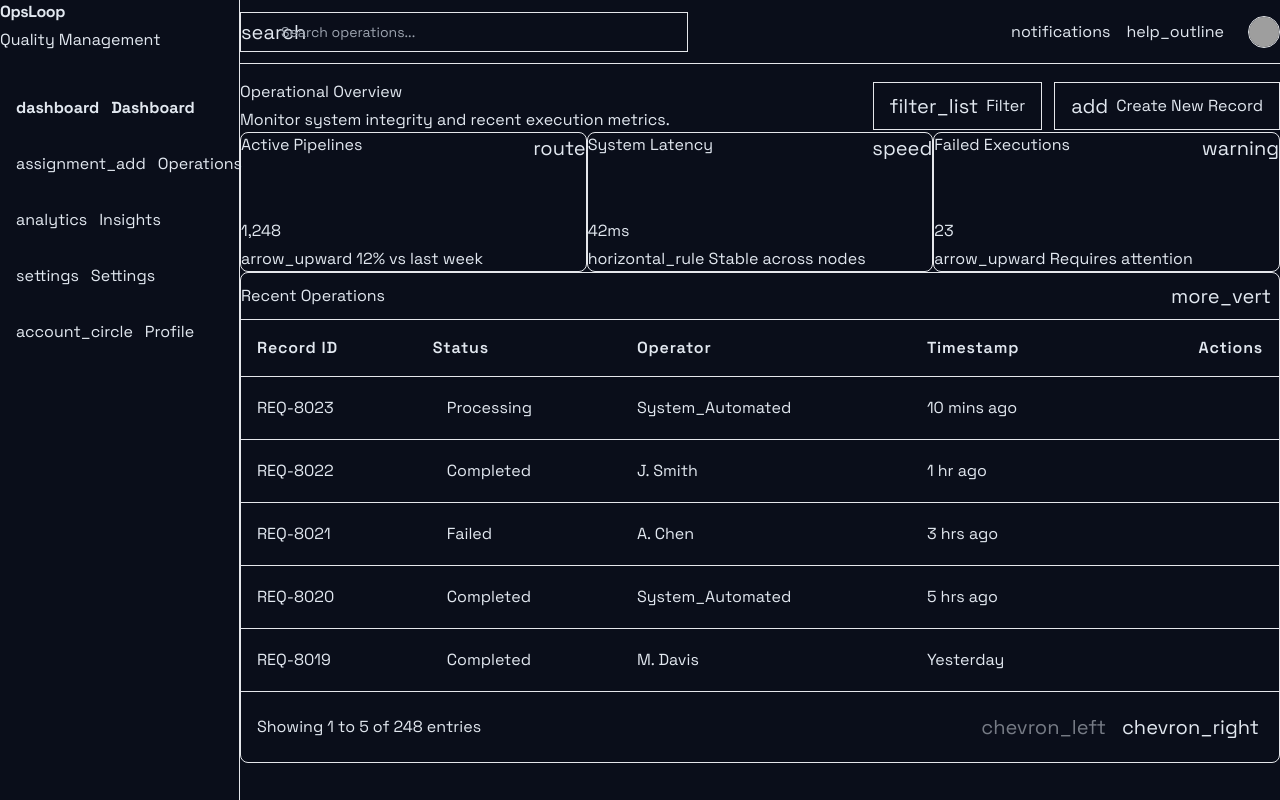
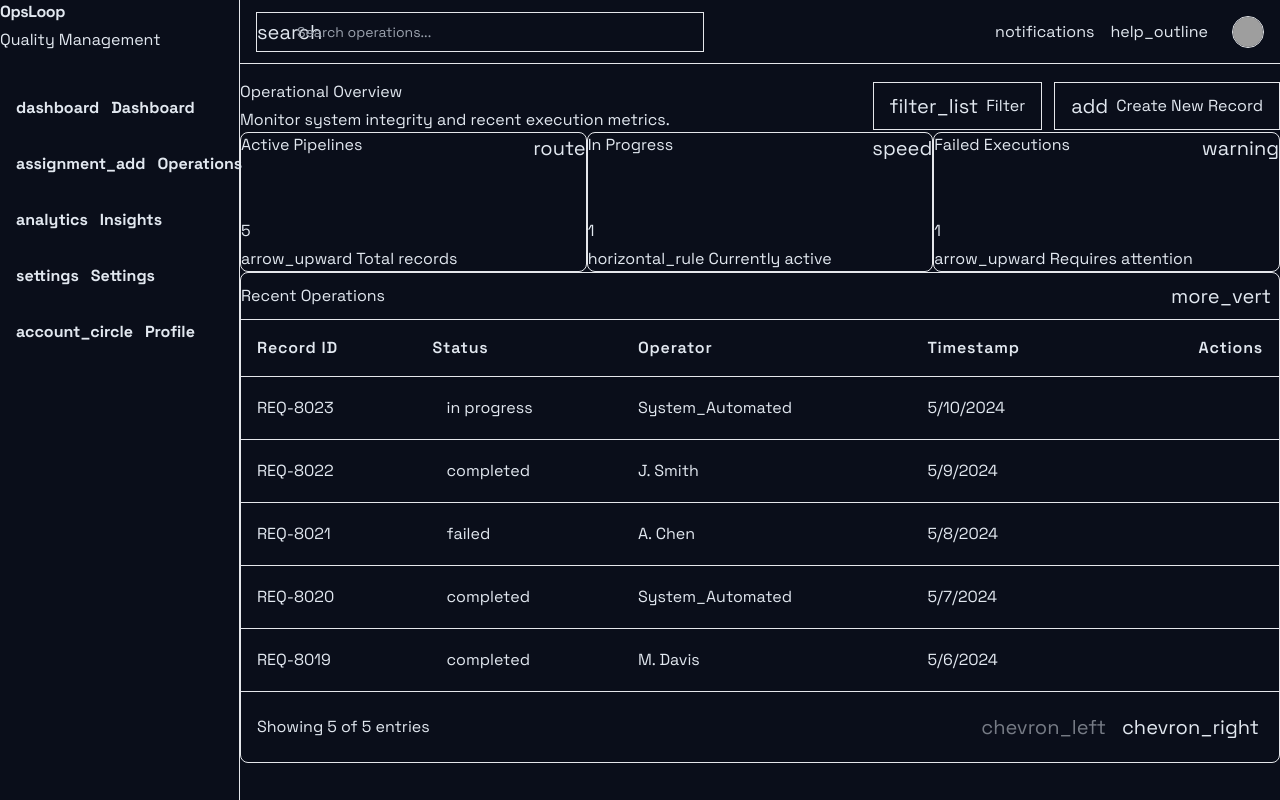
Before and after one commit to hikmetgulsesli/ops-quality-loop-0510, a React (Vite) app: page / in a window 1280 px wide. Built offline with nearby package versions, Linux system fonts and the light colour scheme; grey boxes are pictures that could not be loaded.

Commit message:
wip: wire Dashboard with AppContext, search, navigation, and dynamic data

```diff
--- a/src/screens/Dashboard.tsx
+++ b/src/screens/Dashboard.tsx
@@ -8,74 +8,108 @@
 // 4. Replace placeholder data with props/state
 
 import { useState } from "react";
+import { useAppContext } from '../contexts/AppContext';
 
 interface DashboardProps {}
 
 export function Dashboard(props: DashboardProps) {
+  const { state, setScreen, setSearchQuery, selectRecord } = useAppContext();
+  const [mobileMenuOpen, setMobileMenuOpen] = useState(false);
+
+  const filteredRecords = state.records.filter(r =>
+    r.title.toLowerCase().includes(state.searchQuery.toLowerCase()) ||
+    r.operator.toLowerCase().includes(state.searchQuery.toLowerCase()) ||
+    r.department.toLowerCase().includes(state.searchQuery.toLowerCase())
+  );
+
+  const statusCounts = {
+    pending: state.records.filter(r => r.status === 'pending').length,
+    in_progress: state.records.filter(r => r.status === 'in_progress').length,
+    completed: state.records.filter(r => r.status === 'completed').length,
+    blocked: state.records.filter(r => r.status === 'blocked').length,
+    failed: state.records.filter(r => r.status === 'failed').length,
+  };
+
+  const navLink = (screen: string, label: string, icon: string, active?: boolean) => (
+    <button
+      key={screen}
+      onClick={() => { setScreen(screen as any); setMobileMenuOpen(false); }}
+      className={`flex items-center gap-3 px-4 py-3 rounded-lg font-bold transition-colors duration-200 active:scale-[0.98] cursor-pointer w-full text-left ${
+        active
+          ? 'bg-secondary-container text-on-secondary-container'
+          : 'text-on-surface-variant hover:text-on-surface hover:bg-surface-container-highest'
+      }`}
+      aria-label={label}
+    >
+      <span className="material-symbols-outlined" data-icon={icon}>{icon}</span>
+      <span className="font-body-md text-body-md">{label}</span>
+    </button>
+  );
+
   return (
     <>
       {/* SideNavBar */}
-      <nav className="hidden md:flex bg-surface-container dark:bg-surface-container fixed left-0 top-0 h-full w-[240px] border-r border-outline-variant dark:border-outline-variant flex-col py-xl z-20">
+      <nav className={`${mobileMenuOpen ? 'flex' : 'hidden'} md:flex bg-surface-container fixed left-0 top-0 h-full w-[240px] border-r border-outline-variant flex-col py-xl z-20`}>
         {/* Brand Header */}
         <div className="px-lg mb-8 flex flex-col gap-1">
-      <span className="font-title-sm text-title-sm font-bold text-primary dark:text-primary tracking-tight">OpsLoop</span>
+          <span className="font-title-sm text-title-sm font-bold text-primary tracking-tight">OpsLoop</span>
           <span className="font-label-caps text-label-caps text-on-surface-variant">Quality Management</span>
         </div>
         {/* Navigation Links */}
         <ul className="flex flex-col gap-2 px-sm flex-1">
-      <li>
-      <a className="flex items-center gap-3 px-4 py-3 bg-secondary-container dark:bg-secondary-container text-on-secondary-container dark:text-on-secondary-container rounded-lg font-bold hover:bg-surface-container-highest dark:hover:bg-surface-container-highest transition-colors duration-200 active:scale-[0.98]" href="#">
-      <span className="material-symbols-outlined" data-icon="dashboard">dashboard</span>
-      <span className="font-body-md text-body-md">Dashboard</span>
-      </a>
-      </li>
-      <li>
-      <a className="flex items-center gap-3 px-4 py-3 text-on-surface-variant dark:text-on-surface-variant hover:text-on-surface dark:hover:text-on-surface rounded-lg hover:bg-surface-container-highest dark:hover:bg-surface-container-highest transition-colors duration-200 active:scale-[0.98]" href="#">
-      <span className="material-symbols-outlined" data-icon="assignment_add">assignment_add</span>
-      <span className="font-body-md text-body-md">Operations</span>
-      </a>
-      </li>
-      <li>
-      <a className="flex items-center gap-3 px-4 py-3 text-on-surface-variant dark:text-on-surface-variant hover:text-on-surface dark:hover:text-on-surface rounded-lg hover:bg-surface-container-highest dark:hover:bg-surface-container-highest transition-colors duration-200 active:scale-[0.98]" href="#">
-      <span className="material-symbols-outlined" data-icon="analytics">analytics</span>
-      <span className="font-body-md text-body-md">Insights</span>
-      </a>
-      </li>
-      <li>
-      <a className="flex items-center gap-3 px-4 py-3 text-on-surface-variant dark:text-on-surface-variant hover:text-on-surface dark:hover:text-on-surface rounded-lg hover:bg-surface-container-highest dark:hover:bg-surface-container-highest transition-colors duration-200 active:scale-[0.98]" href="#">
-      <span className="material-symbols-outlined" data-icon="settings">settings</span>
-      <span className="font-body-md text-body-md">Settings</span>
-      </a>
-      </li>
-      <li>
-      <a className="flex items-center gap-3 px-4 py-3 text-on-surface-variant dark:text-on-surface-variant hover:text-on-surface dark:hover:text-on-surface rounded-lg hover:bg-surface-container-highest dark:hover:bg-surface-container-highest transition-colors duration-200 active:scale-[0.98]" href="#">
-      <span className="material-symbols-outlined" data-icon="account_circle">account_circle</span>
-      <span className="font-body-md text-body-md">Profile</span>
-      </a>
-      </li>
+          <li>{navLink('dashboard', 'Dashboard', 'dashboard', state.screen === 'dashboard')}</li>
+          <li>{navLink('operations', 'Operations', 'assignment_add', state.screen === 'operations')}</li>
+          <li>{navLink('insights', 'Insights', 'analytics', state.screen === 'insights')}</li>
+          <li>{navLink('settings', 'Settings', 'settings', state.screen === 'settings')}</li>
+          <li>{navLink('profile', 'Profile', 'account_circle', state.screen === 'profile')}</li>
         </ul>
       </nav>
+      {/* Mobile overlay */}
+      {mobileMenuOpen && (
+        <div className="fixed inset-0 bg-black/50 z-10 md:hidden" onClick={() => setMobileMenuOpen(false)} />
+      )}
       {/* TopNavBar */}
-      <header className="hidden md:flex bg-surface dark:bg-surface fixed top-0 right-0 left-[240px] h-16 border-b border-outline-variant dark:border-outline-variant items-center justify-between px-margin-desktop z-10">
+      <header className="flex bg-surface fixed top-0 right-0 left-0 md:left-[240px] h-16 border-b border-outline-variant items-center justify-between px-4 md:px-margin-desktop z-10">
+        {/* Mobile menu toggle */}
+        <button
+          className="md:hidden flex items-center justify-center w-10 h-10 rounded-lg hover:bg-surface-container-highest transition-colors cursor-pointer"
+          onClick={() => setMobileMenuOpen(!mobileMenuOpen)}
+          aria-label="Toggle menu"
+        >
+          <span className="material-symbols-outlined">menu</span>
+        </button>
         {/* Search Bar (Left) */}
-      <div className="flex-1 max-w-md focus-within:ring-2 focus-within:ring-primary-container rounded-DEFAULT">
+        <div className="flex-1 max-w-md focus-within:ring-2 focus-within:ring-primary-container rounded-DEFAULT mx-2 md:mx-0">
           <div className="relative flex items-center w-full h-10 bg-surface-container-highest border border-outline-variant rounded-DEFAULT overflow-hidden">
             <div className="grid place-items-center h-full w-10 text-on-surface-variant">
               <span className="material-symbols-outlined text-[20px]">search</span>
             </div>
-      <input className="peer h-full w-full outline-none text-sm text-on-surface bg-transparent pr-2 font-body-sm text-body-sm placeholder-on-surface-variant border-none focus:ring-0" id="search" placeholder="Search operations..." type="text" />
+            <input
+              className="peer h-full w-full outline-none text-sm text-on-surface bg-transparent pr-2 font-body-sm text-body-sm placeholder-on-surface-variant border-none focus:ring-0"
+              id="search"
+              placeholder="Search operations..."
+              type="text"
+              value={state.searchQuery}
+              onChange={(e) => setSearchQuery(e.target.value)}
+              aria-label="Search operations"
+            />
           </div>
         </div>
         {/* Trailing Actions & Profile */}
         <div className="flex items-center gap-sm">
-      <button className="p-2 text-on-surface-variant hover:text-on-surface hover:bg-surface-container-high dark:hover:bg-surface-container-high rounded-full transition-colors cursor-pointer">
+          <button className="p-2 text-on-surface-variant hover:text-on-surface hover:bg-surface-container-high rounded-full transition-colors cursor-pointer" aria-label="Notifications">
             <span className="material-symbols-outlined" data-icon="notifications">notifications</span>
           </button>
-      <button className="p-2 text-on-surface-variant hover:text-on-surface hover:bg-surface-container-high dark:hover:bg-surface-container-high rounded-full transition-colors cursor-pointer">
+          <button className="p-2 text-on-surface-variant hover:text-on-surface hover:bg-surface-container-high rounded-full transition-colors cursor-pointer" aria-label="Help">
             <span className="material-symbols-outlined" data-icon="help_outline">help_outline</span>
           </button>
-      <div className="ml-4 h-8 w-8 rounded-full overflow-hidden border border-outline-variant cursor-pointer hover:ring-2 hover:ring-primary-container transition-all">
-      <img alt="Administrator Profile" className="w-full h-full object-cover" data-alt="A professional headshot of a corporate administrator, tightly cropped on the face. The lighting is crisp and studio-quality, emphasizing reliability and competence. The color palette aligns with a modern corporate setting, featuring deep navy and slate grey tones. The subject is well-lit against a neutral dark background, creating a high-contrast, premium aesthetic suitable for a high-density operational dashboard." src="https://lh3.googleusercontent.com/aida-public/AB6AXuCbUHJc9NefI_jKaOS8UuSuS5FaIxlF4Ev_X8c508CXqeVmDMAPwYm0iHPV2uTOHvqNicOl-wkLfIePWWTozOTjzXNLA-oW-O0lWippjvv31qka035GECYbTP4W8w6dFZqXyqGIT3JEw1qOOeOjc0IoKoDZqdi8Z7jDqjYH_9b0uqL5908K-vZ-CDaicaXBNnmB6Wqb7HXSv_IM3NlsOlCYgncbNcFjlkjjTlVkUmQP4yhSllRwnxLKMfOakxnaGzlHXOR8uoxHdrk" />
+          <div
+            className="ml-4 h-8 w-8 rounded-full overflow-hidden border border-outline-variant cursor-pointer hover:ring-2 hover:ring-primary-container transition-all"
+            onClick={() => setScreen('profile')}
+            role="button"
+            aria-label="Open profile"
+          >
+            <img alt="Administrator Profile" className="w-full h-full object-cover" src="https://lh3.googleusercontent.com/aida-public/AB6AXuCbUHJc9NefI_jKaOS8UuSuS5FaIxlF4Ev_X8c508CXqeVmDMAPwYm0iHPV2uTOHvqNicOl-wkLfIePWWTozOTjzXNLA-oW-O0lWippjvv31qka035GECYbTP4W8w6dFZqXyqGIT3JEw1qOOeOjc0IoKoDZqdi8Z7jDqjYH_9b0uqL5908K-vZ-CDaicaXBNnmB6Wqb7HXSv_IM3NlsOlCYgncbNcFjlkjjTlVkUmQP4yhSllRwnxLKMfOakxnaGzlHXOR8uoxHdrk" />
           </div>
         </div>
       </header>
@@ -88,11 +122,14 @@ export function Dashboard(props: DashboardProps) {
             <p className="font-body-md text-body-md text-on-surface-variant">Monitor system integrity and recent execution metrics.</p>
           </div>
           <div className="flex items-center gap-3">
-      <button className="flex items-center justify-center px-4 py-2 border border-outline-variant text-on-surface rounded-DEFAULT font-body-sm text-body-sm hover:bg-surface-container-high transition-colors focus:outline-none focus:ring-2 focus:ring-primary-container focus:ring-offset-2 focus:ring-offset-background">
+            <button className="flex items-center justify-center px-4 py-2 border border-outline-variant text-on-surface rounded-DEFAULT font-body-sm text-body-sm hover:bg-surface-container-high transition-colors focus:outline-none focus:ring-2 focus:ring-primary-container focus:ring-offset-2 focus:ring-offset-background cursor-pointer">
               <span className="material-symbols-outlined mr-2 text-[20px]">filter_list</span>
               Filter
             </button>
-      <button className="flex items-center justify-center px-4 py-2 bg-primary-container text-on-primary-container rounded-DEFAULT font-body-sm text-body-sm hover:bg-primary-container/90 transition-colors focus:outline-none focus:ring-2 focus:ring-primary-container focus:ring-offset-2 focus:ring-offset-background border border-primary-container">
+            <button
+              className="flex items-center justify-center px-4 py-2 bg-primary-container text-on-primary-container rounded-DEFAULT font-body-sm text-body-sm hover:bg-primary-container/90 transition-colors focus:outline-none focus:ring-2 focus:ring-primary-container focus:ring-offset-2 focus:ring-offset-background border border-primary-container cursor-pointer"
+              onClick={() => setScreen('create-edit')}
+            >
               <span className="material-symbols-outlined mr-2 text-[20px]">add</span>
               Create New Record
             </button>
@@ -107,24 +144,24 @@ export function Dashboard(props: DashboardProps) {
               <span className="material-symbols-outlined text-primary text-[20px]">route</span>
             </div>
             <div>
-      <div className="font-display-lg text-display-lg text-on-surface">1,248</div>
+              <div className="font-display-lg text-display-lg text-on-surface">{state.records.length}</div>
               <div className="flex items-center gap-1 mt-1 text-tertiary">
                 <span className="material-symbols-outlined text-[16px]">arrow_upward</span>
-      <span className="font-body-sm text-body-sm">12% vs last week</span>
+                <span className="font-body-sm text-body-sm">Total records</span>
               </div>
             </div>
           </div>
           {/* Card 2 */}
           <div className="bg-surface border border-outline-variant rounded-lg p-lg flex flex-col justify-between h-[140px]">
             <div className="flex justify-between items-start">
-      <span className="font-label-caps text-label-caps text-on-surface-variant">System Latency</span>
+              <span className="font-label-caps text-label-caps text-on-surface-variant">In Progress</span>
               <span className="material-symbols-outlined text-secondary text-[20px]">speed</span>
             </div>
             <div>
-      <div className="font-display-lg text-display-lg text-on-surface">42ms</div>
+              <div className="font-display-lg text-display-lg text-on-surface">{statusCounts.in_progress}</div>
               <div className="flex items-center gap-1 mt-1 text-on-surface-variant">
                 <span className="material-symbols-outlined text-[16px]">horizontal_rule</span>
-      <span className="font-body-sm text-body-sm">Stable across nodes</span>
+                <span className="font-body-sm text-body-sm">Currently active</span>
               </div>
             </div>
           </div>
@@ -136,7 +173,7 @@ export function Dashboard(props: DashboardProps) {
               <span className="material-symbols-outlined text-error text-[20px]">warning</span>
             </div>
             <div className="relative z-10">
-      <div className="font-display-lg text-display-lg text-on-surface">23</div>
+              <div className="font-display-lg text-display-lg text-on-surface">{statusCounts.failed}</div>
               <div className="flex items-center gap-1 mt-1 text-error">
                 <span className="material-symbols-outlined text-[16px]">arrow_upward</span>
                 <span className="font-body-sm text-body-sm">Requires attention</span>
@@ -148,7 +185,7 @@ export function Dashboard(props: DashboardProps) {
         <div className="bg-surface border border-outline-variant rounded-lg overflow-hidden flex flex-col">
           <div className="p-lg border-b border-outline-variant flex justify-between items-center">
             <h2 className="font-headline-md text-headline-md text-on-surface">Recent Operations</h2>
-      <button className="p-2 text-on-surface-variant hover:text-on-surface hover:bg-surface-container-highest rounded-DEFAULT transition-colors">
+            <button className="p-2 text-on-surface-variant hover:text-on-surface hover:bg-surface-container-highest rounded-DEFAULT transition-colors cursor-pointer" aria-label="More options">
               <span className="material-symbols-outlined text-[20px]">more_vert</span>
             </button>
           </div>
@@ -164,102 +201,52 @@ export function Dashboard(props: DashboardProps) {
                 </tr>
               </thead>
               <tbody className="font-body-sm text-body-sm divide-y divide-outline-variant">
-      {/* Row 1 */}
-      <tr className="hover:bg-surface-container-highest transition-colors group">
-      <td className="p-4 font-code-sm text-code-sm text-primary">REQ-8023</td>
+                {filteredRecords.map((record) => (
+                  <tr key={record.id} className="hover:bg-surface-container-highest transition-colors group">
+                    <td className="p-4 font-code-sm text-code-sm text-primary">{record.id}</td>
                     <td className="p-4">
                       <div className="flex items-center gap-2">
-      <div className="w-1.5 h-1.5 rounded-full bg-secondary"></div>
-      <span className="text-on-surface">Processing</span>
+                        <div className={`w-1.5 h-1.5 rounded-full ${
+                          record.status === 'completed' ? 'bg-tertiary' :
+                          record.status === 'in_progress' ? 'bg-secondary' :
+                          record.status === 'failed' ? 'bg-error' :
+                          record.status === 'blocked' ? 'bg-error/50' :
+                          'bg-on-surface-variant'
+                        }`} />
+                        <span className="text-on-surface">{record.status.replace('_', ' ')}</span>
                       </div>
                     </td>
-      <td className="p-4 text-on-surface">System_Automated</td>
-      <td className="p-4 text-on-surface-variant hidden sm:table-cell">10 mins ago</td>
+                    <td className="p-4 text-on-surface">{record.operator}</td>
+                    <td className="p-4 text-on-surface-variant hidden sm:table-cell">{new Date(record.updatedAt).toLocaleDateString()}</td>
                     <td className="p-4 text-right">
-      <button className="text-on-surface-variant hover:text-primary transition-colors opacity-0 group-hover:opacity-100 focus:opacity-100">
+                      <button
+                        className="text-on-surface-variant hover:text-primary transition-colors opacity-0 group-hover:opacity-100 focus:opacity-100 cursor-pointer"
+                        onClick={() => selectRecord(record.id)}
+                        aria-label={`View ${record.title}`}
+                      >
                         <span className="material-symbols-outlined text-[20px]">visibility</span>
                       </button>
                     </td>
                   </tr>
-      {/* Row 2 */}
-      <tr className="hover:bg-surface-container-highest transition-colors group">
-      <td className="p-4 font-code-sm text-code-sm text-primary">REQ-8022</td>
-      <td className="p-4">
-      <div className="flex items-center gap-2">
-      <div className="w-1.5 h-1.5 rounded-full bg-tertiary"></div>
-      <span className="text-on-surface">Completed</span>
-      </div>
-      </td>
-      <td className="p-4 text-on-surface">J. Smith</td>
-      <td className="p-4 text-on-surface-variant hidden sm:table-cell">1 hr ago</td>
-      <td className="p-4 text-right">
-      <button className="text-on-surface-variant hover:text-primary transition-colors opacity-0 group-hover:opacity-100 focus:opacity-100">
-      <span className="material-symbols-outlined text-[20px]">visibility</span>
-      </button>
+                ))}
+                {filteredRecords.length === 0 && (
+                  <tr>
+                    <td colSpan={5} className="p-8 text-center text-on-surface-variant font-body-md">
+                      No records match your search.
                     </td>
                   </tr>
-      {/* Row 3 */}
-      <tr className="hover:bg-surface-container-highest transition-colors group">
-      <td className="p-4 font-code-sm text-code-sm text-primary">REQ-8021</td>
-      <td className="p-4">
-      <div className="flex items-center gap-2">
-      <div className="w-1.5 h-1.5 rounded-full bg-error"></div>
-      <span className="text-on-surface">Failed</span>
-      </div>
-      </td>
-      <td className="p-4 text-on-surface">A. Chen</td>
-      <td className="p-4 text-on-surface-variant hidden sm:table-cell">3 hrs ago</td>
-      <td className="p-4 text-right">
-      <button className="text-on-surface-variant hover:text-primary transition-colors opacity-0 group-hover:opacity-100 focus:opacity-100">
-      <span className="material-symbols-outlined text-[20px]">visibility</span>
-      </button>
-      </td>
-      </tr>
-      {/* Row 4 */}
-      <tr className="hover:bg-surface-container-highest transition-colors group">
-      <td className="p-4 font-code-sm text-code-sm text-primary">REQ-8020</td>
-      <td className="p-4">
-      <div className="flex items-center gap-2">
-      <div className="w-1.5 h-1.5 rounded-full bg-tertiary"></div>
-      <span className="text-on-surface">Completed</span>
-      </div>
-      </td>
-      <td className="p-4 text-on-surface">System_Automated</td>
-      <td className="p-4 text-on-surface-variant hidden sm:table-cell">5 hrs ago</td>
-      <td className="p-4 text-right">
-      <button className="text-on-surface-variant hover:text-primary transition-colors opacity-0 group-hover:opacity-100 focus:opacity-100">
-      <span className="material-symbols-outlined text-[20px]">visibility</span>
-      </button>
-      </td>
-      </tr>
-      {/* Row 5 */}
-      <tr className="hover:bg-surface-container-highest transition-colors group">
-      <td className="p-4 font-code-sm text-code-sm text-primary">REQ-8019</td>
-      <td className="p-4">
-      <div className="flex items-center gap-2">
-      <div className="w-1.5 h-1.5 rounded-full bg-tertiary"></div>
-      <span className="text-on-surface">Completed</span>
-      </div>
-      </td>
-      <td className="p-4 text-on-surface">M. Davis</td>
-      <td className="p-4 text-on-surface-variant hidden sm:table-cell">Yesterday</td>
-      <td className="p-4 text-right">
-      <button className="text-on-surface-variant hover:text-primary transition-colors opacity-0 group-hover:opacity-100 focus:opacity-100">
-      <span className="material-symbols-outlined text-[20px]">visibility</span>
-      </button>
-      </td>
-      </tr>
+                )}
               </tbody>
             </table>
           </div>
           {/* Table Footer/Pagination */}
           <div className="p-4 border-t border-outline-variant flex items-center justify-between text-on-surface-variant font-body-sm text-body-sm">
-      <span>Showing 1 to 5 of 248 entries</span>
+            <span>Showing {filteredRecords.length} of {state.records.length} entries</span>
             <div className="flex items-center gap-2">
-      <button className="p-1 hover:bg-surface-container-highest rounded-DEFAULT transition-colors disabled:opacity-50" disabled={true}>
+              <button className="p-1 hover:bg-surface-container-highest rounded-DEFAULT transition-colors disabled:opacity-50 cursor-pointer" disabled={true}>
                 <span className="material-symbols-outlined text-[20px]">chevron_left</span>
               </button>
-      <button className="p-1 hover:bg-surface-container-highest rounded-DEFAULT transition-colors">
+              <button className="p-1 hover:bg-surface-container-highest rounded-DEFAULT transition-colors cursor-pointer">
                 <span className="material-symbols-outlined text-[20px]">chevron_right</span>
               </button>
             </div>
```
Lines whose indentation alone changed are shown as unchanged.
